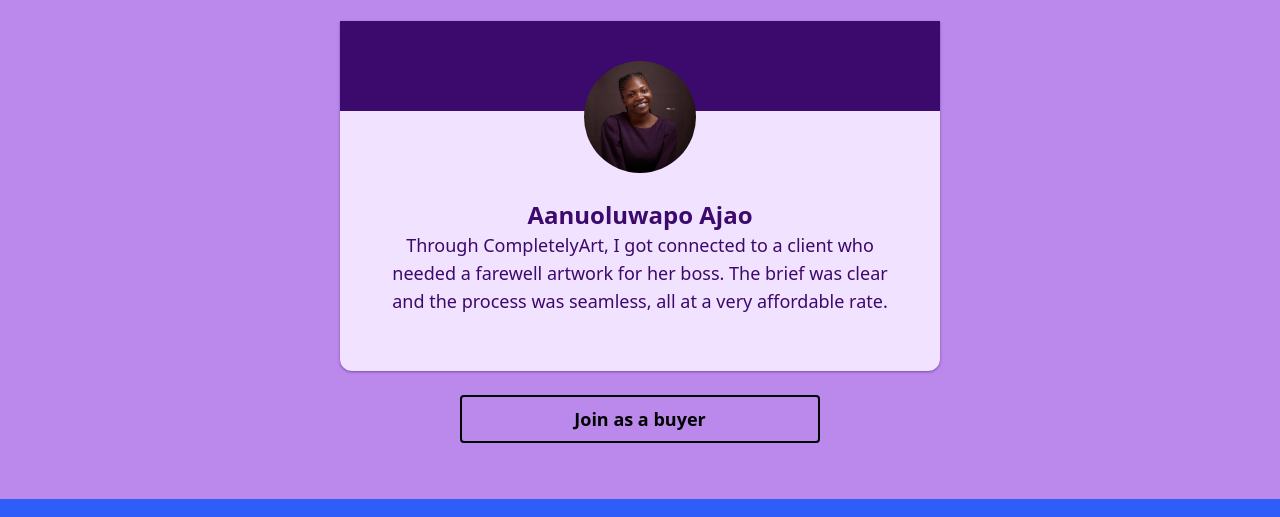
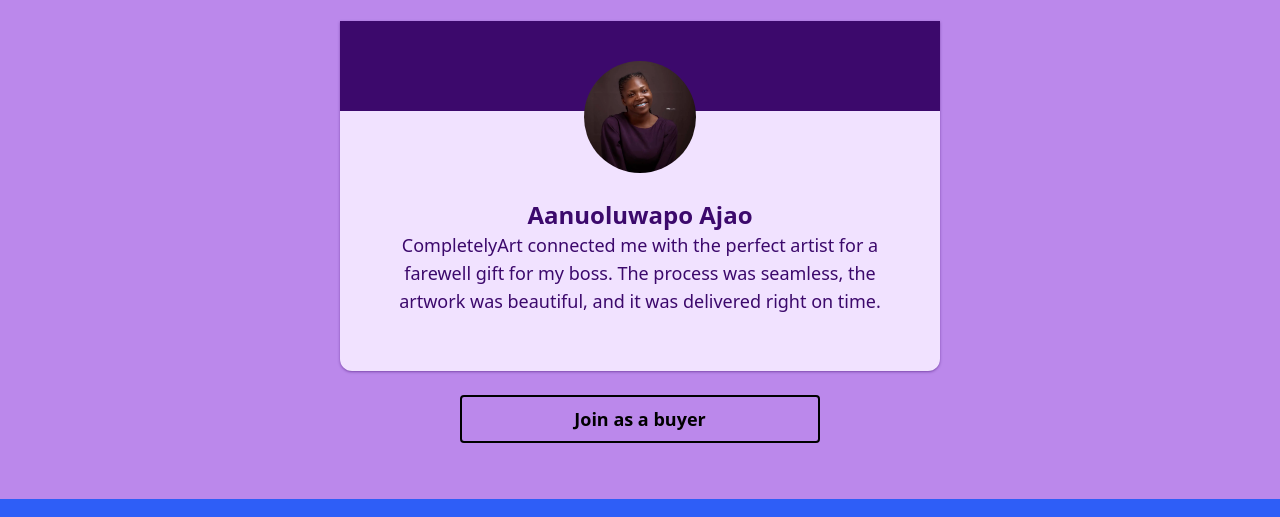
Before and after one commit to martins091/completelyArt_Landingpage, a plain HTML site: page buyer-subscription.html in a window 1280 px wide. Shown: the part 2915-3432 px from the top of the page. Drawn offline with nearby package versions, Linux system fonts and the light colour scheme.

Commit message:
updated buyer's testimonials

```diff
--- a/buyer-subscription.html
+++ b/buyer-subscription.html
@@ -245,7 +245,7 @@
 					</div>
 					<div class="px-10 py-12 md:py-10 text-center my-12">
 						<h3 class="text-lg md:text-2xl font-bold text-[#3c096c]">Aanuoluwapo Ajao</h3>
-						<p class="text-sm md:text-lg text-[#3c096c]">Through CompletelyArt, I got connected to a client who needed a farewell artwork for her boss. The brief was clear and the process was seamless, all at a very affordable rate.</p>
+						<p class="text-sm md:text-lg text-[#3c096c]">CompletelyArt connected me with the perfect artist for a farewell gift for my boss. The process was seamless, the artwork was beautiful, and it was delivered right on time.</p>
 					</div>
 				</div>
 				<div class="mt-6 flex justify-center ">
```
